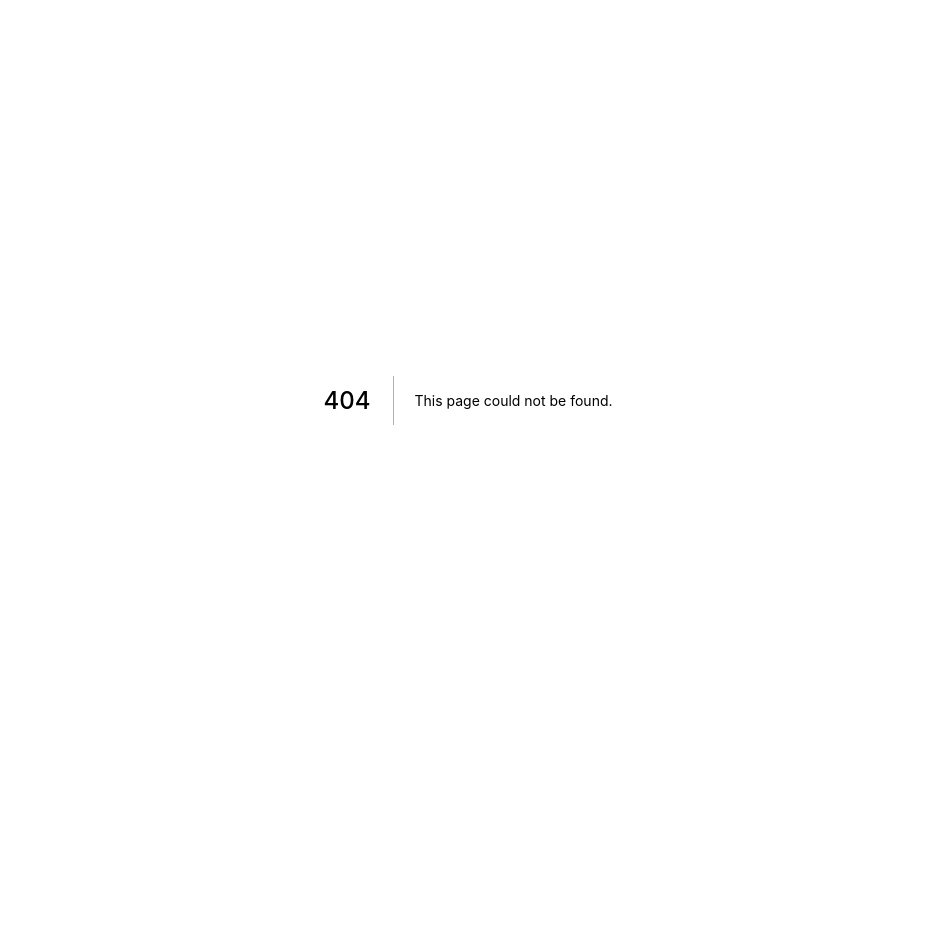
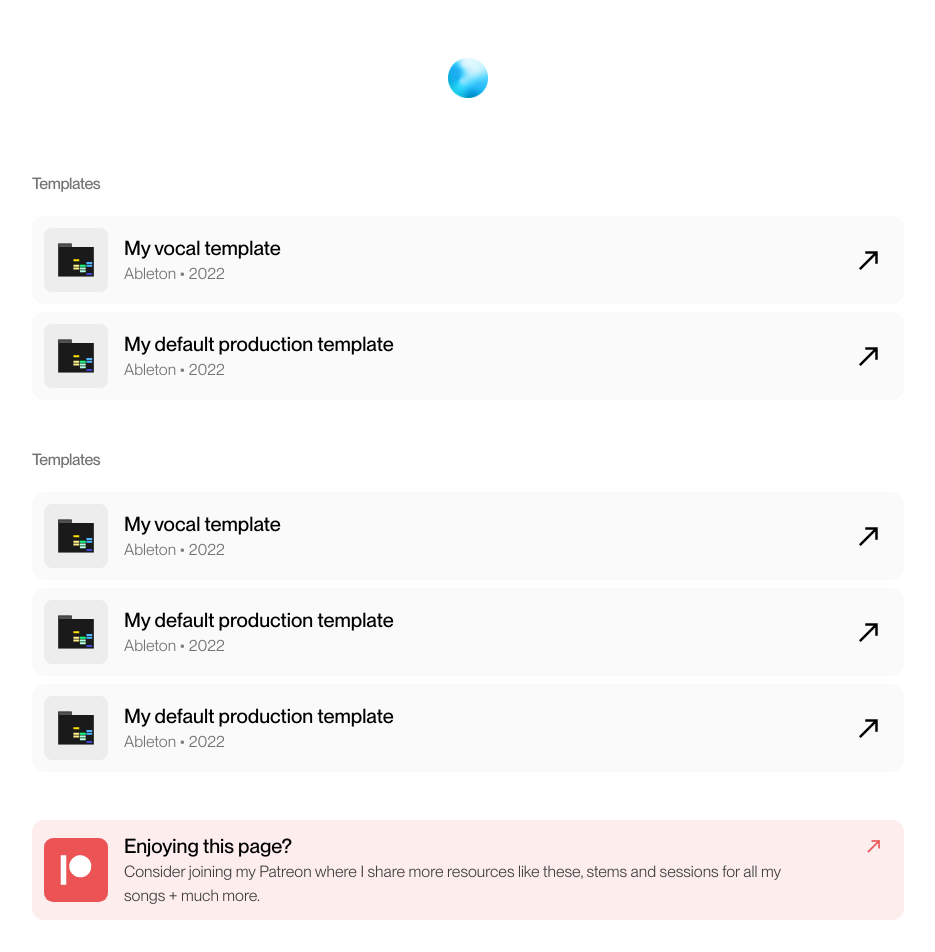
Before and after one commit to jmedure/jb_feed, a Next.js app: page /resources in a window 1280 px wide. Before the commit this address had no page. Shown: the top 952 px of the page, without its empty margins (172-1107 px from the left). Before the commit the page ends 800 px from the top, so only its background shows below. Built offline with nearby package versions, Linux system fonts and the light colour scheme; a web font is replaced by a local one.

Commit message:
Resources init

```diff
--- /dev/null
+++ b/components/Resource.js
@@ -0,0 +1,32 @@
+import Link from 'next/link';
+import Image from 'next/image';
+
+export default function Resources(props) {
+  return (
+    <Link href={props.href} className="">
+      <div className="flex w-full p-3 bg-neutral-50 rounded-xl items-center justify-between sm:hover:cursor-pointer sm:hover:bg-neutral-100 transition-all duration-150">
+        <div className="flex space-x-4 items-center">
+          <div className="p-2 flex items-center rounded-lg bg-neutral-200/60 ">
+            <div className="flex p-6 relative">
+              <Image
+                alt={props.imgAlt}
+                src={props.imgURL}
+                objectFit="cover"
+                layout="fill"
+              />
+            </div>
+          </div>
+          <div className="flex-block font-mont">
+            <p className="text-lg md:text-xl font-medium leading-none">
+              {props.title}
+            </p>
+            <p className="text-sm md:text-base font-thin text-neutral-500">
+              {props.tag}
+            </p>
+          </div>
+        </div>
+        <span className="material-icons text-3xl pr-2">north_east</span>
+      </div>
+    </Link>
+  );
+}
--- /dev/null
+++ b/pages/resources.jsx
@@ -0,0 +1,104 @@
+import Link from 'next/link';
+import Image from 'next/image';
+import Resource from '/components/Resource.js';
+
+export default function Resources() {
+  return (
+    <div className="container">
+      <div className="flex sticky top-0 p-4 align-middle justify-center mt-16 md:mt-8 transition-all hover:text-blue-500">
+        <Link href="/" passHref>
+          <div className="flex col-span-1 py-2 justify-end space-x-1 items-center hover:drop-shadow-xl transition-all duration-200 cursor-pointer">
+            <div className="border-white border-2 border-solid rounded-full relative p-5 cursor-pointer">
+              <Image
+                alt="blue gradient"
+                src="/logo.png"
+                objectFit="cover"
+                layout="fill"
+              />
+            </div>
+          </div>
+        </Link>
+      </div>
+      <div className="space-y-12 py-12">
+        <div className="space-y-5">
+          <h2 className="font-mont text-neutral-500 text-base font-medium tracking-tight">
+            Templates
+          </h2>
+          <div className="rscCONT space-y-2">
+            <Resource
+              href="/"
+              imgAlt="ableton live logo"
+              imgURL="/icons/Ableton.svg"
+              title="My vocal template"
+              tag="Ableton • 2022"
+            />
+            <Resource
+              href="/"
+              imgAlt="ableton live logo"
+              imgURL="/icons/Ableton.svg"
+              title="My default production template"
+              tag="Ableton • 2022"
+            />
+          </div>
+        </div>
+
+        <div className="space-y-5">
+          <h2 className="font-mont text-neutral-500 text-base font-medium tracking-tight">
+            Templates
+          </h2>
+          <div className="rscCONT space-y-2">
+            <Resource
+              href="/"
+              imgAlt="ableton live logo"
+              imgURL="/icons/Ableton.svg"
+              title="My vocal template"
+              tag="Ableton • 2022"
+            />
+            <Resource
+              href="/"
+              imgAlt="ableton live logo"
+              imgURL="/icons/Ableton.svg"
+              title="My default production template"
+              tag="Ableton • 2022"
+            />
+            <Resource
+              href="/"
+              imgAlt="ableton live logo"
+              imgURL="/icons/Ableton.svg"
+              title="My default production template"
+              tag="Ableton • 2022"
+            />
+          </div>
+        </div>
+        <div className="space-y-5">
+          <div className="flex w-full space-x-2 p-3 bg-[#EB5354]/10 shadow-[#EB5354] rounded-xl items-start justify-between sm:hover:cursor-pointer sm:hover:bg-[#EB5354]/20 transition-all duration-150">
+            <div className="flex-block sm:flex space-y-4 sm:space-y-0 sm:items-center sm:space-x-4 items-start">
+              <div className="flex items-start rounded-lg">
+                <div className="flex p-8 relative">
+                  <Image
+                    alt="patreon logo"
+                    src="/icons/patreon.svg"
+                    objectFit="cover"
+                    layout="fill"
+                  />
+                </div>
+              </div>
+              <div className="flex-block font-mont w-full space-y-1 sm:space-y-0 leading-4">
+                <p className="text-xl md:text-xl font-medium">
+                  Enjoying this page?
+                </p>
+                <p className="text-base md:text-base sm:w-[90%] text-neutral-700">
+                  Consider joining my Patreon where I share more resources like
+                  these, stems and sessions for all my songs + much more.
+                </p>
+              </div>
+            </div>
+            <span className="material-icons text-xl sm:pr-2 text-[#EB5354]">
+              north_east
+            </span>
+          </div>
+        </div>
+      </div>
+    </div>
+  );
+}
```
Also changed, not shown: public/icons/Ableton.svg (added), public/icons/patreon.svg (added).
